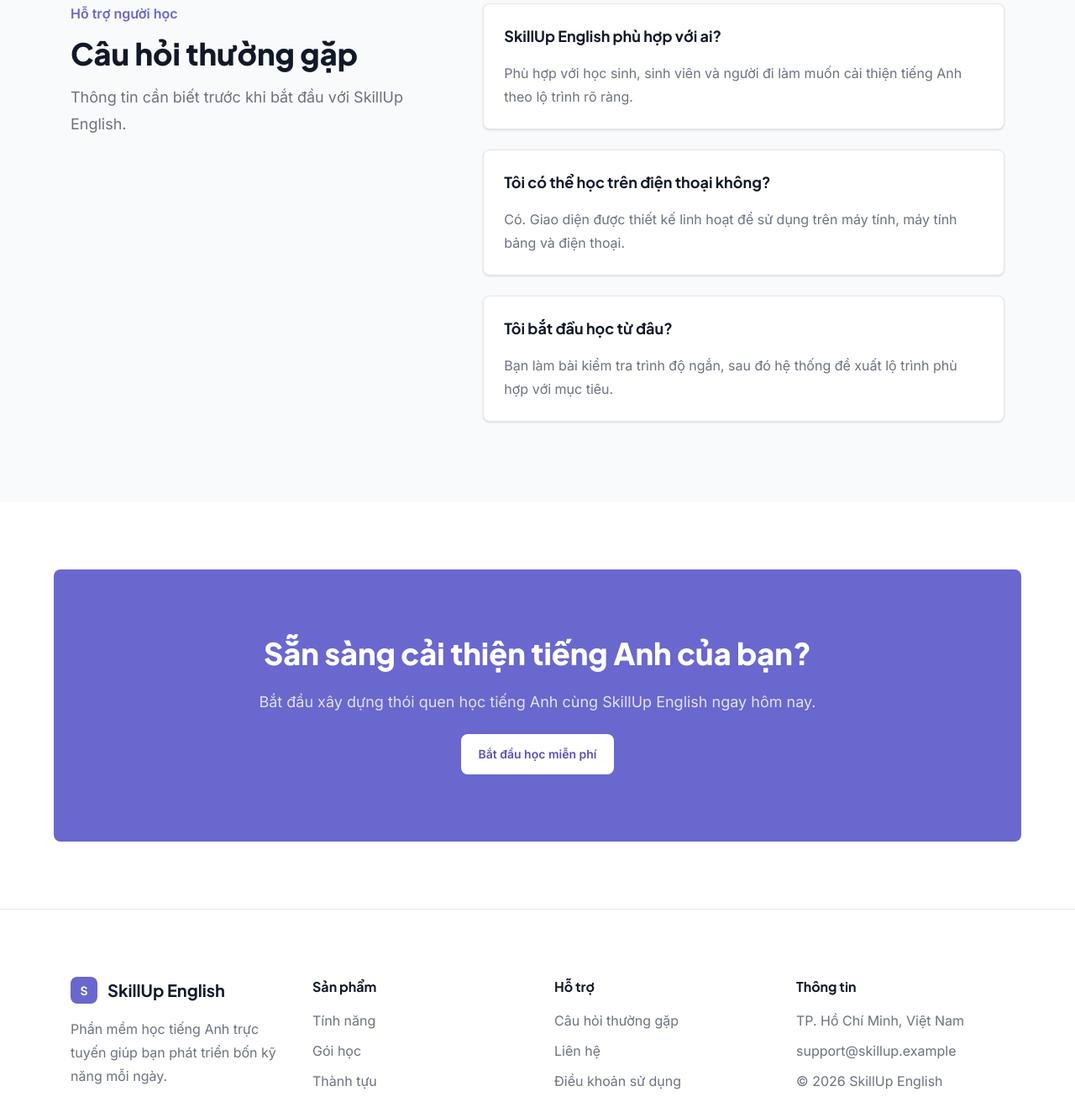
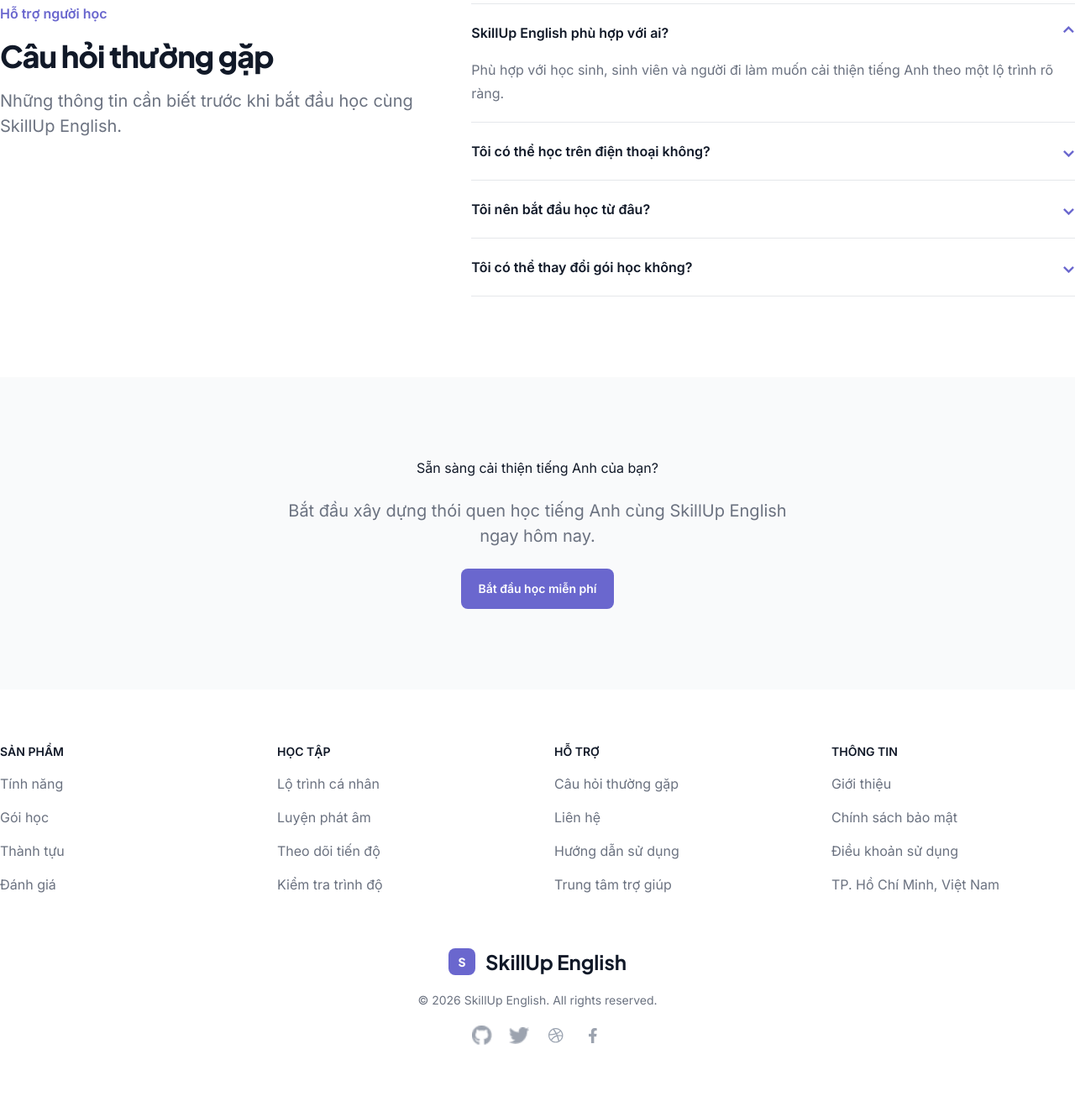
Before and after one commit to lanhuong67/tkw_2354050048_huong, a website: page index.html in a window 1280 px wide. Shown: the part 3722-5040 px from the top of the page at 84% size. Drawn offline with Linux system fonts and the light colour scheme.

Commit message:
chinh footer

```diff
--- a/index.html
+++ b/index.html
@@ -311,80 +311,221 @@
         </section>
 
         <!-- 8. FAQ -->
-        <section id="faq" class="bg-surface-soft py-24" aria-labelledby="faq-title">
-            <div class="mx-auto grid w-full max-w-6xl gap-12 px-5 lg:grid-cols-[1fr_1.4fr]">
-                <div class="flex feature-card">
-                    <p class="font-semibold text-brand-600">Hỗ trợ người học</p>
-                    <h2 id="faq-title" class="title-section">Câu hỏi thường gặp</h2>
-                    <p class="text-lg leading-8 text-muted">Thông tin cần biết trước khi bắt đầu với SkillUp English.
+        <section id="faq" class="bg-surface py-24" aria-labelledby="faq-title">
+            <div class="mx-auto grid w-full max-w-7xl gap-12
+               px-5 lg:grid-cols-[1fr_1.4fr] xl:px-0">
+                <div class="flex flex-col gap-4">
+                    <p class="font-semibold text-brand-600">
+                        Hỗ trợ người học
+                    </p>
+
+                    <h2 id="faq-title" class="font-display text-3xl font-extrabold
+                       leading-tight tracking-tight sm:text-4xl">
+                        Câu hỏi thường gặp
+                    </h2>
+
+                    <p class="text-xl leading-[1.5] text-muted">
+                        Những thông tin cần biết trước khi bắt đầu
+                        học cùng SkillUp English.
                     </p>
                 </div>
-                <div class="flex flex-col gap-6">
-                    <article class="card faq-card">
-                        <h3 class="font-display text-lg font-bold">SkillUp English phù hợp với ai?</h3>
-                        <p class="text-card">Phù hợp với học sinh, sinh viên và người đi làm muốn cải thiện tiếng Anh
-                            theo lộ trình rõ ràng.</p>
-                    </article>
-                    <article class="card faq-card">
-                        <h3 class="font-display text-lg font-bold">Tôi có thể học trên điện thoại không?</h3>
-                        <p class="text-card">Có. Giao diện được thiết kế linh hoạt để sử dụng trên máy tính, máy tính
-                            bảng và điện thoại.</p>
-                    </article>
-                    <article class="card faq-card">
-                        <h3 class="font-display text-lg font-bold">Tôi bắt đầu học từ đâu?</h3>
-                        <p class="text-card">Bạn làm bài kiểm tra trình độ ngắn, sau đó hệ thống đề xuất lộ trình phù
-                            hợp với mục tiêu.</p>
-                    </article>
+
+                <div class="flex flex-col border-t border-line">
+                    <details class="group border-b border-line py-5" open>
+                        <summary class="flex cursor-pointer list-none
+                           items-center justify-between gap-6
+                           font-semibold">
+                            SkillUp English phù hợp với ai?
+
+                            <span class="text-xl text-brand-600
+                               group-open:rotate-180" aria-hidden="true">
+                                ⌄
+                            </span>
+                        </summary>
+
+                        <p class="pt-4 leading-7 text-muted">
+                            Phù hợp với học sinh, sinh viên và người đi
+                            làm muốn cải thiện tiếng Anh theo một lộ
+                            trình rõ ràng.
+                        </p>
+                    </details>
+
+                    <details class="group border-b border-line py-5">
+                        <summary class="flex cursor-pointer list-none
+                           items-center justify-between gap-6
+                           font-semibold">
+                            Tôi có thể học trên điện thoại không?
+
+                            <span class="text-xl text-brand-600
+                               group-open:rotate-180" aria-hidden="true">
+                                ⌄
+                            </span>
+                        </summary>
+
+                        <p class="pt-4 leading-7 text-muted">
+                            Có. Giao diện có thể sử dụng trên máy tính,
+                            máy tính bảng và điện thoại.
+                        </p>
+                    </details>
+
+                    <details class="group border-b border-line py-5">
+                        <summary class="flex cursor-pointer list-none
+                           items-center justify-between gap-6
+                           font-semibold">
+                            Tôi nên bắt đầu học từ đâu?
+
+                            <span class="text-xl text-brand-600
+                               group-open:rotate-180" aria-hidden="true">
+                                ⌄
+                            </span>
+                        </summary>
+
+                        <p class="pt-4 leading-7 text-muted">
+                            Bạn làm bài kiểm tra trình độ ngắn, sau đó
+                            hệ thống đề xuất lộ trình phù hợp.
+                        </p>
+                    </details>
+
+                    <details class="group border-b border-line py-5">
+                        <summary class="flex cursor-pointer list-none
+                           items-center justify-between gap-6
+                           font-semibold">
+                            Tôi có thể thay đổi gói học không?
+
+                            <span class="text-xl text-brand-600
+                               group-open:rotate-180" aria-hidden="true">
+                                ⌄
+                            </span>
+                        </summary>
+
+                        <p class="pt-4 leading-7 text-muted">
+                            Bạn có thể lựa chọn lại gói học phù hợp với
+                            nhu cầu ở từng giai đoạn.
+                        </p>
+                    </details>
                 </div>
             </div>
         </section>
 
         <!-- 9. CTA -->
-        <section id="cta" class="px-5 py-20" aria-labelledby="cta-title">
-            <div
-                class="mx-auto flex w-full max-w-6xl flex-col items-center gap-6 rounded-card bg-brand-600 px-5 py-20 text-center text-white">
-                <h2 id="cta-title" class="max-w-3xl font-display text-3xl font-extrabold sm:text-4xl">Sẵn sàng cải thiện
-                    tiếng Anh của bạn?</h2>
-                <p class="max-w-2xl text-lg text-white/80">Bắt đầu xây dựng thói quen học tiếng Anh cùng SkillUp English
-                    ngay hôm nay.</p>
-                <a href="#pricing" class="btn bg-white text-brand-700 hover:bg-brand-50">Bắt đầu học miễn phí</a>
+        <section id="cta" class="bg-surface-soft py-24" aria-labelledby="cta-title">
+            <div class="mx-auto flex w-full max-w-2xl
+               flex-col items-center gap-6 px-5 text-center">
+                <h2 id="cta-title" claxss="font-display text-3xl font-extrabold
+                   leading-tight tracking-tight sm:text-4xl">
+                    Sẵn sàng cải thiện tiếng Anh của bạn?
+                </h2>
+
+                <p class="text-xl leading-[1.5] text-muted">
+                    Bắt đầu xây dựng thói quen học tiếng Anh cùng
+                    SkillUp English ngay hôm nay.
+                </p>
+
+                <a href="#pricing" class="btn btn-primary">
+                    Bắt đầu học miễn phí
+                </a>
             </div>
         </section>
     </main>
 
     <!-- 10. Footer -->
-    <footer class="border-t border-line bg-surface py-20">
-        <div class="mx-auto grid w-full max-w-6xl gap-10 px-5 sm:grid-cols-2 lg:grid-cols-4">
-            <div class="flex feature-card"><a href="#main"
-                    class="flex items-center gap-3 font-display text-xl font-bold"><span
-                        class="grid h-8 w-8 place-items-center rounded-lg bg-brand-600 text-sm text-white"
-                        aria-hidden="true">S</span>SkillUp English</a>
-                <p class="leading-7 text-muted">Phần mềm học tiếng Anh trực tuyến giúp bạn phát triển bốn kỹ năng mỗi
-                    ngày.</p>
-            </div>
+    <footer class="bg-surface">
+        <div class="mx-auto flex w-full max-w-7xl flex-col
+               gap-16 px-5 py-16 xl:px-0">
+            <!-- Các nhóm liên kết phía trên -->
+            <div class="grid gap-10 sm:grid-cols-2 lg:grid-cols-4">
                 <nav class="footer-group" aria-labelledby="footer-product">
-                <h2 id="footer-product" class="font-display font-bold">Sản phẩm</h2>
+                    <h2 id="footer-product" class="text-sm font-semibold uppercase text-ink">
+                        Sản phẩm
+                    </h2>
+
                     <ul class="footer-links">
                         <li><a href="#features">Tính năng</a></li>
                         <li><a href="#pricing">Gói học</a></li>
                         <li><a href="#stats">Thành tựu</a></li>
+                        <li><a href="#testimonials">Đánh giá</a></li>
                     </ul>
                 </nav>
+
+                <nav class="footer-group" aria-labelledby="footer-learning">
+                    <h2 id="footer-learning" class="text-sm font-semibold uppercase text-ink">
+                        Học tập
+                    </h2>
+
+                    <ul class="footer-links">
+                        <li><a href="#features">Lộ trình cá nhân</a></li>
+                        <li><a href="#features">Luyện phát âm</a></li>
+                        <li><a href="#features">Theo dõi tiến độ</a></li>
+                        <li><a href="#features">Kiểm tra trình độ</a></li>
+                    </ul>
+                </nav>
+
                 <nav class="footer-group" aria-labelledby="footer-support">
-                <h2 id="footer-support" class="font-display font-bold">Hỗ trợ</h2>
+                    <h2 id="footer-support" class="text-sm font-semibold uppercase text-ink">
+                        Hỗ trợ
+                    </h2>
+
                     <ul class="footer-links">
                         <li><a href="#faq">Câu hỏi thường gặp</a></li>
-                    <li><a href="mailto:support@skillup.example">Liên hệ</a></li>
-                    <li><a href="#main">Điều khoản sử dụng</a></li>
+                        <li>
+                            <a href="mailto:support@skillup.example">
+                                Liên hệ
+                            </a>
+                        </li>
+                        <li><a href="#main">Hướng dẫn sử dụng</a></li>
+                        <li><a href="#main">Trung tâm trợ giúp</a></li>
                     </ul>
                 </nav>
-            <section class="footer-group" aria-labelledby="footer-contact">
-                <h2 id="footer-contact" class="font-display font-bold">Thông tin</h2>
-                <address class="flex flex-col gap-3 not-italic text-muted"><span>TP. Hồ Chí Minh, Việt Nam</span><a
-                        href="mailto:support@skillup.example"
-                        class="hover:text-brand-600">support@skillup.example</a><span>© 2026 SkillUp English</span>
-                </address>
-            </section>
+
+                <nav class="footer-group" aria-labelledby="footer-legal">
+                    <h2 id="footer-legal" class="text-sm font-semibold uppercase text-ink">
+                        Thông tin
+                    </h2>
+
+                    <ul class="footer-links">
+                        <li><a href="#main">Giới thiệu</a></li>
+                        <li><a href="#main">Chính sách bảo mật</a></li>
+                        <li><a href="#main">Điều khoản sử dụng</a></li>
+                        <li><a href="#main">TP. Hồ Chí Minh, Việt Nam</a></li>
+                    </ul>
+                </nav>
+            </div>
+
+            <!-- Thương hiệu và mạng xã hội phía dưới -->
+            <div class="flex flex-col items-center gap-5 text-center">
+                <a href="#main" class="flex items-center gap-3
+                       font-display text-2xl font-bold text-ink">
+                    <span class="grid h-8 w-8 place-items-center
+                           rounded-lg bg-brand-600
+                           text-sm font-extrabold text-white" aria-hidden="true">
+                        S
+                    </span>
+
+                    <span>SkillUp English</span>
+                </a>
+
+                <p class="text-sm text-muted">
+                    © 2026 SkillUp English. All rights reserved.
+                </p>
+
+                <div class="flex items-center gap-5" aria-label="Mạng xã hội">
+                    <a href="#" aria-label="GitHub" class="text-muted hover:opacity-70">
+                        <img src="./assets/img/github.png" alt="" class="h-6 w-6 object-contain" aria-hidden="true">
+                    </a>
+
+                    <a href="#" aria-label="Twitter" class="text-muted hover:opacity-70">
+                        <img src="./assets/img/twitter.png" alt="" class="h-6 w-6 object-contain" aria-hidden="true">
+                    </a>
+
+                    <a href="#" aria-label="Dribbble" class="text-muted hover:opacity-70">
+                        <img src="./assets/img/dribbble.png" alt="" class="h-6 w-6 object-contain" aria-hidden="true">
+                    </a>
+
+                    <a href="#" aria-label="Facebook" class="text-muted hover:opacity-70">
+                        <img src="./assets/img/facebook-f.png" alt="" class="h-6 w-6 object-contain" aria-hidden="true">
+                    </a>
+                </div>
+            </div>
         </div>
     </footer>
 </body>
--- a/src/input.css
+++ b/src/input.css
@@ -153,13 +153,17 @@
   @apply flex flex-col gap-4;
 }
 
-.footer-group,
-.footer-links {
-  @apply flex flex-col gap-4;
+.footer-group {
+    @apply flex flex-col gap-4;
 }
 
 .footer-links {
-  @apply gap-3 text-muted;
+    @apply flex flex-col gap-4 text-muted;
+}
+
+
+.footer-links a {
+  @apply hover:text-brand-600;
 }
 
 .footer-links a {
```
Also changed, not shown: dist/output.css. Lines whose indentation alone changed are shown as unchanged.
